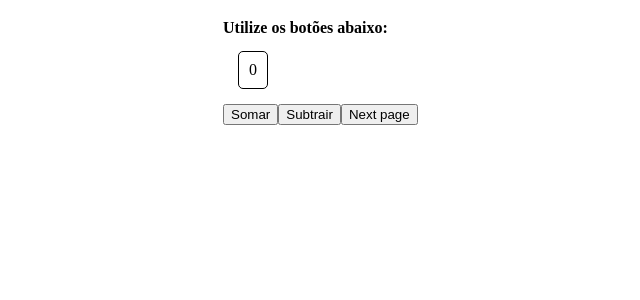
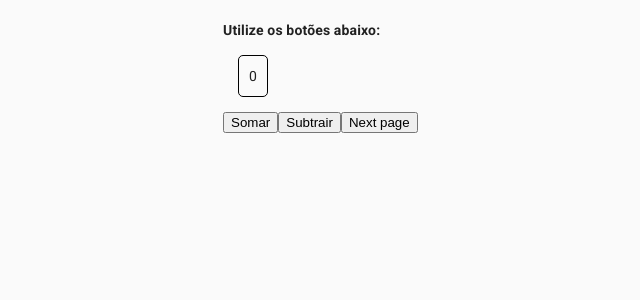
Before and after one commit to rvidalgit/nivelamento_react, a React (Create React App) app: page / in a window 1280 px wide. Shown: the top 300 px of the page, without its empty margins (289-929 px from the left). Built offline with nearby package versions, Linux system fonts and the light colour scheme.

Commit message:
Aplicado o Material UI para criação do layout

```diff
--- a/package.json
+++ b/package.json
@@ -3,6 +3,8 @@
   "version": "0.1.2",
   "private": true,
   "dependencies": {
+    "@material-ui/core": "^4.11.0",
+    "@material-ui/icons": "^4.9.1",
     "@testing-library/jest-dom": "^4.2.4",
     "@testing-library/react": "^9.3.2",
     "@testing-library/user-event": "^7.1.2",
--- a/public/index.html
+++ b/public/index.html
@@ -9,6 +9,7 @@
       name="description"
       content="Projeto de nivelamento do React"
     />
+    <link rel="stylesheet" href="https://fonts.googleapis.com/css?family=Roboto:300,400,500,700&display=swap" />
     <link rel="apple-touch-icon" href="%PUBLIC_URL%/logo192.png" />
     <!--
       manifest.json provides metadata used when your web app is installed on a
--- a/src/App.js
+++ b/src/App.js
@@ -2,12 +2,17 @@ import React from 'react';
 import {Rotas} from "./router/rotas";
 import {ConnectedRouter} from 'connected-react-router';
 import {history} from "./store";
+import {CssBaseline, MuiThemeProvider} from '@material-ui/core';
+import theme from './theme';
 
 function App() {
     return (
-        <ConnectedRouter history={history}>
-            <Rotas/>
-        </ConnectedRouter>
+        <MuiThemeProvider theme={theme}>
+            <CssBaseline/>
+            <ConnectedRouter history={history}>
+                <Rotas/>
+            </ConnectedRouter>
+        </MuiThemeProvider>
     );
 }
 
--- /dev/null
+++ b/src/theme.js
@@ -0,0 +1,152 @@
+import {createMuiTheme} from '@material-ui/core/styles';
+
+let theme = createMuiTheme({
+  var: {
+    mainBackground: '#FFFFFF',
+    secondaryBackground: '#F5F5F5',
+    tableTextColor: '#000000CC',
+    textLight: '#707070',
+    textColor: '#AEADB3',
+    textColorDark: '#828282',
+    mainColor: '#39B3C5',
+    mainColorLight: '#39B3C533',
+    positiveColor: '#52E5BB',
+    negativeColor: '#FFA071',
+    selectedItemBackground: '#BEE3E933',
+    titleBackground: '#FFFFFF80',
+    gradient: {
+      colorFrom: '#1162D7',
+      colorTo: '#52E5BB',
+    },
+  },
+  typography: {
+    h5: {
+      fontWeight: 500,
+      fontSize: 26,
+      letterSpacing: 0.5,
+    },
+  },
+  pallete: {
+    text: {
+      primary: '#AEADB3',
+    },
+  },
+  shape: {
+    borderRadius: 8,
+  },
+});
+
+theme = {
+  ...theme,
+  overrides: {
+    MuiBox: {
+      root: {
+        paddingLeft: 0,
+      },
+    },
+    MuiTableCell: {
+      root: {
+        textAlign: 'left!important',
+        font: 'normal 12px/12px Roboto!important',
+        letterSpacing: `${0}!important`,
+        opacity: 1,
+      },
+    },
+    MuiTableFooter: {
+      root: {
+        display: 'contents!important',
+      },
+    },
+    MuiPaper: {
+      elevation2: {
+        boxShadow: {},
+        marginLeft: theme.spacing(0),
+      },
+    },
+    MuiDrawer: {
+      paper: {
+        backgroundColor: theme.var.mainBackground,
+      },
+    },
+    MuiButton: {
+      label: {
+        textTransform: 'none',
+      },
+    },
+    MuiTabs: {
+      root: {
+        marginLeft: theme.spacing(1),
+      },
+      indicator: {
+        height: 3,
+        borderTopLeftRadius: 3,
+        borderTopRightRadius: 3,
+        backgroundColor: theme.palette.common.white,
+      },
+    },
+    MuiTab: {
+      root: {
+        textTransform: 'none',
+        margin: '0 16px',
+        minWidth: 0,
+        padding: 0,
+        [theme.breakpoints.up('md')]: {
+          padding: 0,
+          minWidth: 0,
+        },
+      },
+    },
+    MuiIconButton: {
+      root: {
+        padding: theme.spacing(1),
+      },
+      colorInherit: {
+        color: theme.var.mainColor,
+      },
+    },
+    MuiTooltip: {
+      tooltip: {
+        borderRadius: 4,
+      },
+    },
+    MuiDivider: {
+      root: {
+        backgroundColor: '#404854',
+      },
+    },
+    MuiListItemText: {
+      primary: {
+        fontWeight: theme.typography.fontWeightMedium,
+      },
+    },
+    MuiListItemIcon: {
+      root: {
+        color: 'inherit',
+        marginRight: 0,
+        '& svg': {
+          fontSize: 20,
+        },
+      },
+    },
+    MuiAvatar: {
+      root: {
+        width: 32,
+        height: 32,
+      },
+    },
+  },
+  props: {
+    MuiTab: {
+      disableRipple: true,
+    },
+  },
+  mixins: {
+    ...theme.mixins,
+    toolbar: {
+      minHeight: 48,
+      overflowX: 'hidden',
+    },
+  },
+};
+
+export default theme;
```
Also changed, not shown: 1 other file (tests, documents, lock files or other folders).
